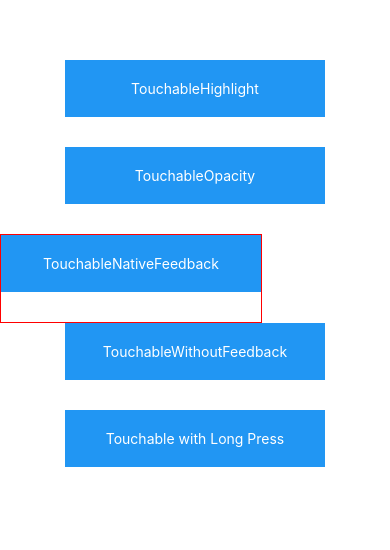
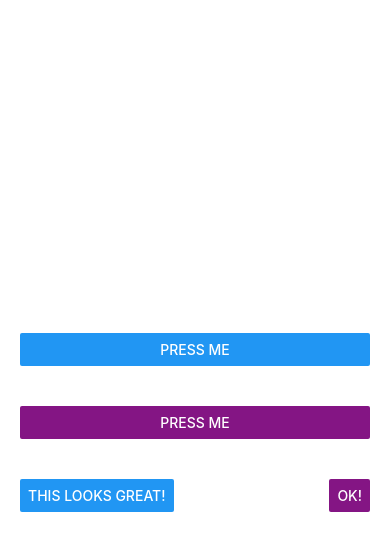
Before and after one commit to luiscript/curso-react-native, a React Native app: screen / in a window 390 px wide. Shown: the top 550 px of the page. Built offline with nearby package versions, Linux system fonts and the light colour scheme.

Commit message:
7.7.2 Botones y touchables

```diff
--- a/App.js
+++ b/App.js
@@ -1,51 +1,37 @@
 import React, { Component } from 'react';
-import { Alert, Platform, StyleSheet,
-  Text, TouchableHighlight, TouchableOpacity,
-  TouchableNativeFeedback, TouchableWithoutFeedback,
-  View } from 'react-native';
+import { Alert, Button, StyleSheet, View } from 'react-native';
 
-export default class Touchables extends Component {
+export default class ButtonBasics extends Component {
   _onPressButton() {
     Alert.alert('You tapped the button!')
   }
-
-  _onLongPressButton() {
-    Alert.alert('You long-pressed the button!')
-  }
-
-
   render() {
     return (
       <View style={styles.container}>
-        <TouchableHighlight onPress={this._onPressButton} underlayColor="white">
-          <View style={styles.button}>
-            <Text style={styles.buttonText}>TouchableHighlight</Text>
-          </View>
-        </TouchableHighlight>
-        <TouchableOpacity onPress={this._onPressButton}>
-          <View style={styles.button}>
-            <Text style={styles.buttonText}>TouchableOpacity</Text>
-          </View>
-        </TouchableOpacity>
-        <TouchableNativeFeedback
+        <View style={styles.buttonContainer}>
+          <Button
             onPress={this._onPressButton}
-            background={Platform.OS === 'android' ? TouchableNativeFeedback.SelectableBackground() : ''}>
-          <View style={styles.button}>
-            <Text style={styles.buttonText}>TouchableNativeFeedback</Text>
-          </View>
-        </TouchableNativeFeedback>
-        <TouchableWithoutFeedback
+            title="Press Me"
+          />
+        </View>
+        <View style={styles.buttonContainer}>
+          <Button
             onPress={this._onPressButton}
-            >
-          <View style={styles.button}>
-            <Text style={styles.buttonText}>TouchableWithoutFeedback</Text>
-          </View>
-        </TouchableWithoutFeedback>
-        <TouchableHighlight onPress={this._onPressButton} onLongPress={this._onLongPressButton} underlayColor="white">
-          <View style={styles.button}>
-            <Text style={styles.buttonText}>Touchable with Long Press</Text>
-          </View>
-        </TouchableHighlight>
+            title="Press Me"
+            color="#841584"
+          />
+        </View>
+        <View style={styles.alternativeLayoutButtonContainer}>
+          <Button
+            onPress={this._onPressButton}
+            title="This looks great!"
+          />
+          <Button
+            onPress={this._onPressButton}
+            title="OK!"
+            color="#841584"
+          />
+        </View>
       </View>
     );
   }
@@ -53,17 +39,15 @@
 
 const styles = StyleSheet.create({
   container: {
-    paddingTop: 60,
-    alignItems: 'center'
+   flex: 1,
+   justifyContent: 'center',
   },
-  button: {
-    marginBottom: 30,
-    width: 260,
-    alignItems: 'center',
-    backgroundColor: '#2196F3'
+  buttonContainer: {
+    margin: 20
   },
-  buttonText: {
-    padding: 20,
-    color: 'white'
+  alternativeLayoutButtonContainer: {
+    margin: 20,
+    flexDirection: 'row',
+    justifyContent: 'space-between'
   }
 });
```
